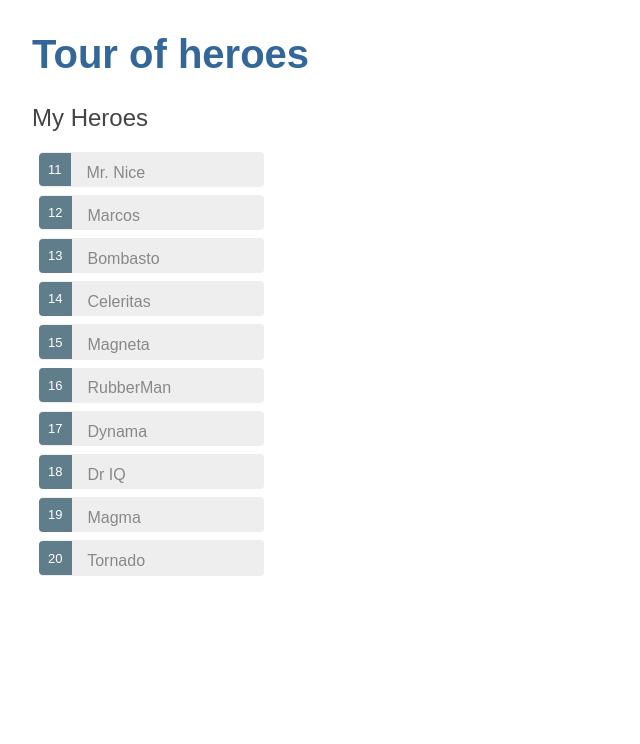
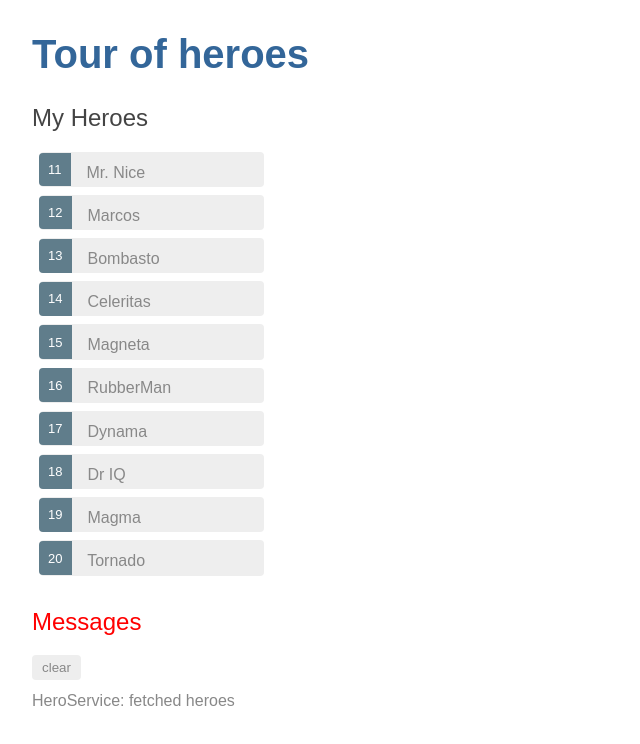
Before and after one commit to mmvs1985/Angular-tutorial-tour-of-heros, an Angular app: page / in a window 1280 px wide. Shown: the top 744 px of the page, without its empty margins (0-640 px from the left). Built offline with nearby package versions, Linux system fonts and the light colour scheme.

Commit message:
Second part of point 4 'services' ready

```diff
--- a/src/app/app.component.html
+++ b/src/app/app.component.html
@@ -1,7 +1,9 @@
 <!--The content below is only a placeholder and can be replaced.-->
 <!---><div style="text-align:center">-->
   <h1>{{title}}</h1>
+
   <app-heroes></app-heroes>
 
+  <app-messages></app-messages>
 
 <router-outlet></router-outlet>
--- a/src/app/app.module.ts
+++ b/src/app/app.module.ts
@@ -5,13 +5,15 @@
 import { AppComponent } from './app.component';
 import { HeroesComponent } from './heroes/heroes.component';
 import { FormsModule } from '@angular/forms';
-import { HeroDetailComponent } from './hero-detail/hero-detail.component'; // <-- NgModel lives here
+import { HeroDetailComponent } from './hero-detail/hero-detail.component';
+import { MessagesComponent } from './messages/messages.component'; // <-- NgModel lives here
 
 @NgModule({
   declarations: [
     AppComponent,
     HeroesComponent,
-    HeroDetailComponent
+    HeroDetailComponent,
+    MessagesComponent
   ],
   imports: [
     BrowserModule,
--- a/src/app/hero.service.ts
+++ b/src/app/hero.service.ts
@@ -2,6 +2,8 @@
 
 import { Hero } from './hero';
 import { HEROES } from './mock-heroes';
+import { MessageService } from './message.service';
+
 
 import { Observable, of } from 'rxjs';
 
@@ -10,12 +12,15 @@
 })
 export class HeroService {
 
-  constructor() { }
+  constructor(private messageService: MessageService) { }
+  //
+  //constructor() { }
 
   getHeroes(): Observable<Hero[]> {
+    this.messageService.add('HeroService: fetched heroes');
     return of(HEROES);
   }
-/*old implementation whitout obserbable
+/*old implementation whitout observable
   getHeroes(): Hero[] {
     return HEROES;
   }*/
--- /dev/null
+++ b/src/app/message.service.ts
@@ -0,0 +1,17 @@
+import { Injectable } from '@angular/core';
+
+@Injectable({
+  providedIn: 'root'
+})
+
+export class MessageService {
+  messages: string[] = [];
+
+  add(message: string) {
+    this.messages.push(message);
+  }
+
+  clear() {
+    this.messages = [];
+  }
+}
--- /dev/null
+++ b/src/app/messages/messages.component.css
@@ -0,0 +1,35 @@
+/* MessagesComponent's private CSS styles */
+h2 {
+    color: red;
+    font-family: Arial, Helvetica, sans-serif;
+    font-weight: lighter;
+  }
+  body {
+    margin: 2em;
+  }
+  body, input[text], button {
+    color: crimson;
+    font-family: Cambria, Georgia;
+  }
+
+  button.clear {
+    font-family: Arial;
+    background-color: #eee;
+    border: none;
+    padding: 5px 10px;
+    border-radius: 4px;
+    cursor: pointer;
+    cursor: hand;
+  }
+  button:hover {
+    background-color: #cfd8dc;
+  }
+  button:disabled {
+    background-color: #eee;
+    color: #aaa;
+    cursor: auto;
+  }
+  button.clear {
+    color: #888;
+    margin-bottom: 12px;
+  }
--- /dev/null
+++ b/src/app/messages/messages.component.html
@@ -0,0 +1,8 @@
+<div *ngIf="messageService.messages.length">
+
+  <h2>Messages</h2>
+  <button class="clear"
+          (click)="messageService.clear()">clear</button>
+  <div *ngFor='let message of messageService.messages'> {{message}} </div>
+
+</div>
--- /dev/null
+++ b/src/app/messages/messages.component.ts
@@ -0,0 +1,18 @@
+import { Component, OnInit } from '@angular/core';
+import { MessageService} from '../message.service';
+@Component({
+  selector: 'app-messages',
+  templateUrl: './messages.component.html',
+  styleUrls: ['./messages.component.css']
+})
+export class MessagesComponent implements OnInit {
+
+  constructor(public messageService:MessageService) { }
+
+  ngOnInit() {
+
+  }
+
+
+
+}
```
Also changed, not shown: 2 other files (tests, documents, lock files or other folders).
